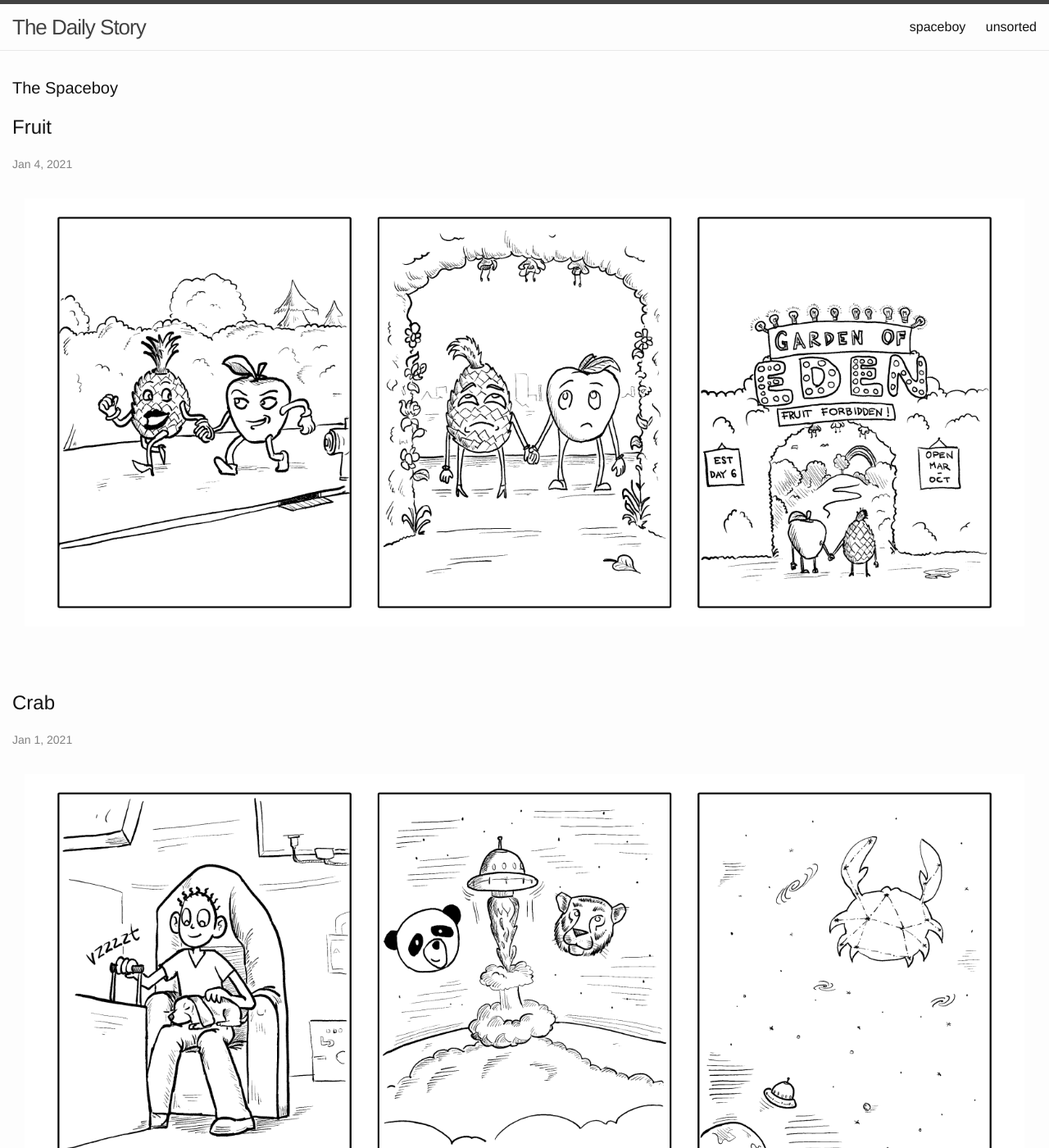
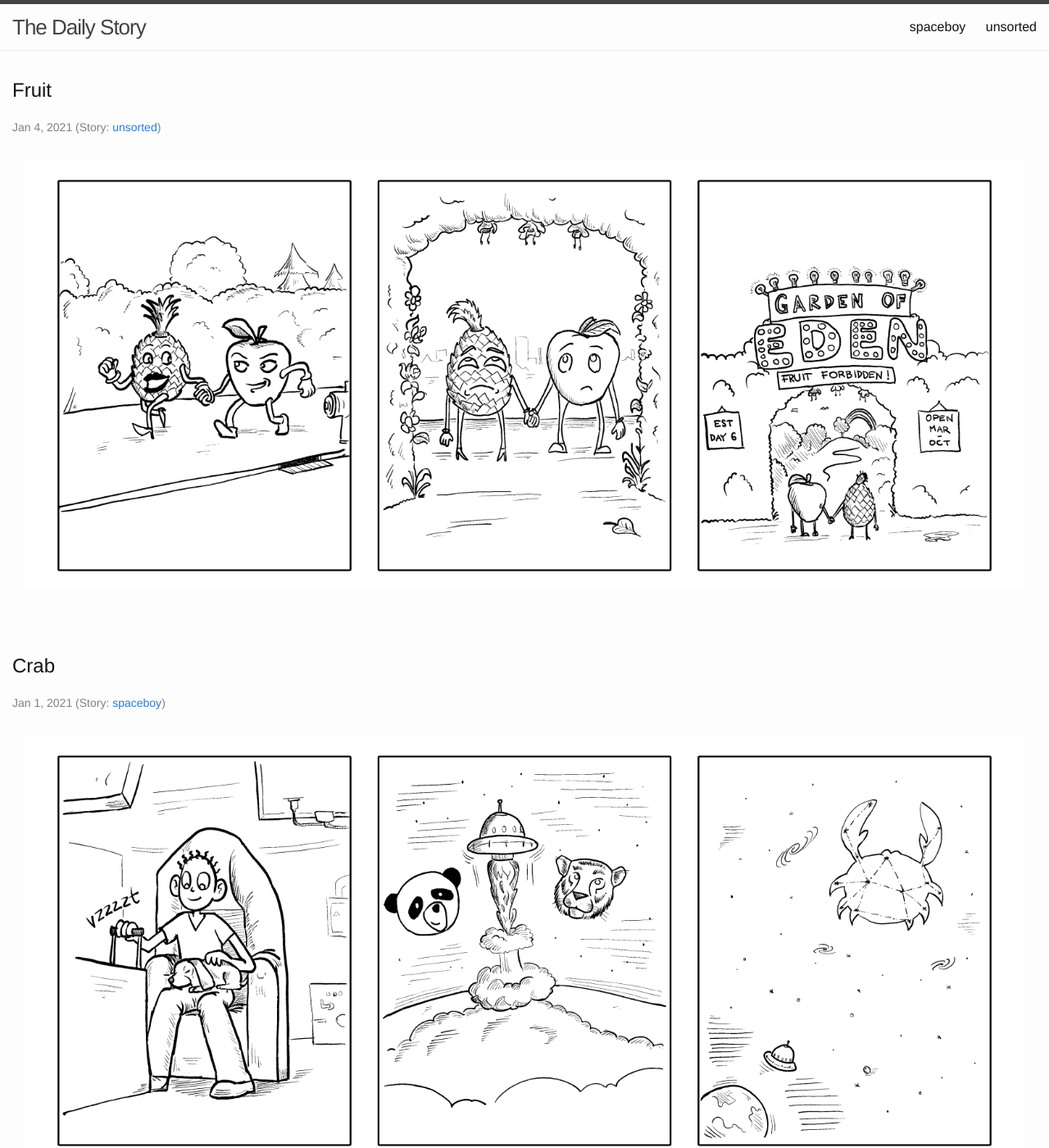
Before and after one commit to cz-fish/daily-story, a Jekyll site: the page built from index.html, in a window 1280 px wide and 1400 px high. Shown: the whole window at 82% size. Built offline with Jekyll 4.4.1, drawn with Linux system fonts in a browser that asks for light colours; some of the changed text lies outside the part shown.

Commit message:
Add link to story to each post on index page

```diff
--- a/index.html
+++ b/index.html
@@ -3,8 +3,6 @@ layout: default
 ---
 
 <div class="home">
-
-  <h1 class="page-heading">The Spaceboy</h1>
 
   <ul class="post-list">
     {% for post in site.posts %}
@@ -13,7 +11,11 @@ layout: default
           {{ post.title }}
           <!--<a class="post-link" href="{{ post.url | prepend: site.baseurl }}">{{ post.title }}</a>-->
         </h2>
-        <span class="post-meta">{{ post.date | date: "%b %-d, %Y" }}</span>
+        <span class="post-meta">{{ post.date | date: "%b %-d, %Y" }}
+          {% for story in post.categories %}
+          (Story: <a href="{{ site.baseurl | append: "/story/" | append: story }}">{{ story }}</a>)
+          {% endfor %}
+        </span>
         <div class="page-content">
           <div class="wrapper">
             {{ post.content }}
```
